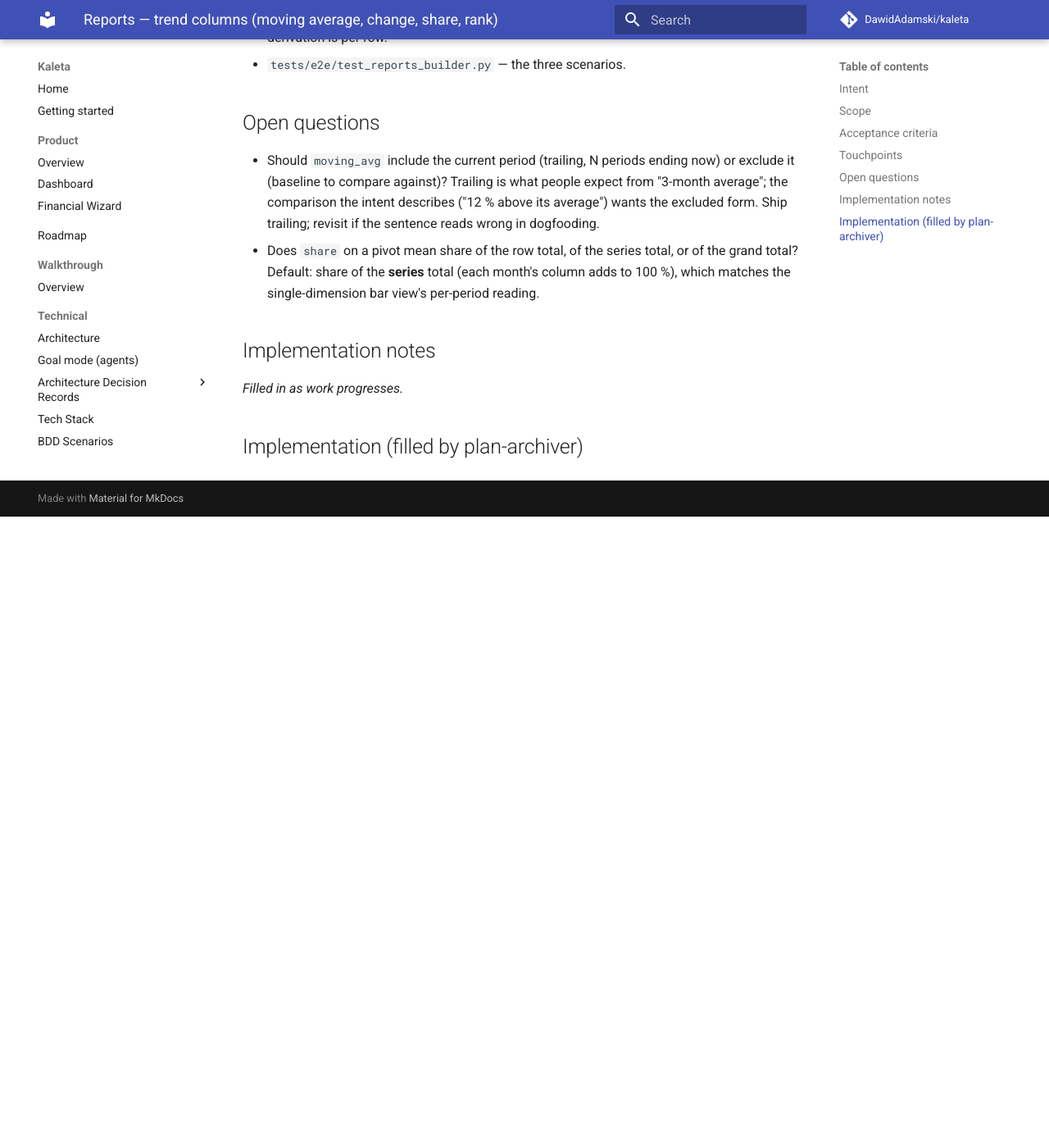
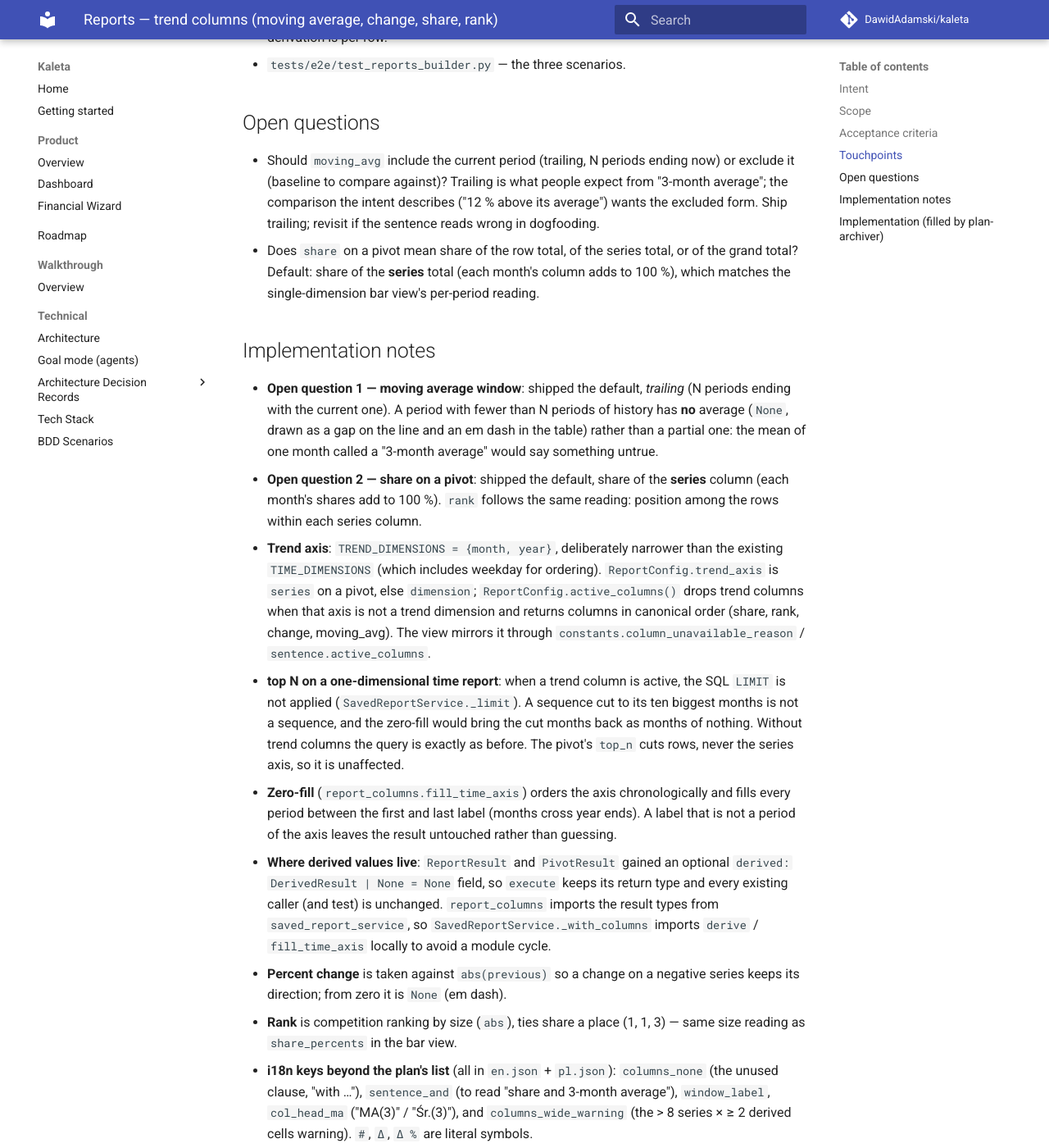
Before and after one commit to DawidAdamski/kaleta, an MkDocs documentation site: the page built from docs/plans/reports-trend-columns.md, in a window 1280 px wide and 1400 px high, scrolled down 3015 px. Shown: the whole window at 82% size. Built offline with MkDocs 1.6.1 and Material for MkDocs 9.7.7, drawn with Linux system fonts in a browser that asks for light colours; comment, search, counter and statistics services are not loaded; before the commit the page ends 3645 px from its top, so only the background shows below that; some of the changed text lies outside the part shown.

Commit message:
test(reports): KAL-RPT-008..010 scenarios, e2e coverage, implementation notes
Co-Authored-By: Claude Opus 5.5 <noreply@anthropic.com>
Claude-Session: https://claude.ai/code/session_01G13kNHdWULrLSsKUgiuQjH

```diff
--- a/docs/plans/reports-trend-columns.md
+++ b/docs/plans/reports-trend-columns.md
@@ -142,6 +142,58 @@ Out of scope:
 
 ## Implementation notes
 
-_Filled in as work progresses._
+- **Open question 1 — moving average window**: shipped the default,
+  *trailing* (N periods ending with the current one). A period with
+  fewer than N periods of history has **no** average (`None`, drawn as
+  a gap on the line and an em dash in the table) rather than a partial
+  one: the mean of one month called a "3-month average" would say
+  something untrue.
+- **Open question 2 — share on a pivot**: shipped the default, share of
+  the **series** column (each month's shares add to 100 %). `rank`
+  follows the same reading: position among the rows within each series
+  column.
+- **Trend axis**: `TREND_DIMENSIONS = {month, year}`, deliberately
+  narrower than the existing `TIME_DIMENSIONS` (which includes weekday
+  for ordering). `ReportConfig.trend_axis` is `series` on a pivot, else
+  `dimension`; `ReportConfig.active_columns()` drops trend columns when
+  that axis is not a trend dimension and returns columns in canonical
+  order (share, rank, change, moving_avg). The view mirrors it through
+  `constants.column_unavailable_reason` / `sentence.active_columns`.
+- **top N on a one-dimensional time report**: when a trend column is
+  active, the SQL `LIMIT` is not applied (`SavedReportService._limit`).
+  A sequence cut to its ten biggest months is not a sequence, and the
+  zero-fill would bring the cut months back as months of nothing.
+  Without trend columns the query is exactly as before. The pivot's
+  `top_n` cuts rows, never the series axis, so it is unaffected.
+- **Zero-fill** (`report_columns.fill_time_axis`) orders the axis
+  chronologically and fills every period between the first and last
+  label (months cross year ends). A label that is not a period of the
+  axis leaves the result untouched rather than guessing.
+- **Where derived values live**: `ReportResult` and `PivotResult` gained
+  an optional `derived: DerivedResult | None = None` field, so
+  `execute` keeps its return type and every existing caller (and test)
+  is unchanged. `report_columns` imports the result types from
+  `saved_report_service`, so `SavedReportService._with_columns` imports
+  `derive` / `fill_time_axis` locally to avoid a module cycle.
+- **Percent change** is taken against `abs(previous)` so a change on a
+  negative series keeps its direction; from zero it is `None` (em dash).
+- **Rank** is competition ranking by size (`abs`), ties share a place
+  (1, 1, 3) — same size reading as `share_percents` in the bar view.
+- **i18n keys beyond the plan's list** (all in `en.json` + `pl.json`):
+  `columns_none` (the unused clause, "with …"), `sentence_and` (to read
+  "share and 3-month average"), `window_label`, `col_head_ma`
+  ("MA(3)" / "Śr.(3)"), and `columns_wide_warning` (the > 8 series
+  × ≥ 2 derived cells warning). `#`, `Δ`, `Δ %` are literal symbols.
+- **Rendering**: table headers `Share`, `#`, `Δ`, `Δ %`, `MA(N)`; in the
+  pivot grid the derived cells sit beside each series cell (muted,
+  `k-pivot-derived`), the footer leaves them blank. Line charts now name
+  their colours explicitly from `chart_palette` so the dashed average
+  can wear its series' hue. `bar`/`pie`/`donut` ignore derived columns.
+- **Existing e2e test touched**: `KAL-RPT-001` asserted six sentence
+  slots; the columns clause makes seven. The count was updated to 7 and
+  an assertion added that the new slot starts unused — not a loosening.
+- **E2E read of the chart**: KAL-RPT-008 reads the drawn chart's series
+  line styles via `getElement(id).chart.getOption()`; ECharts reports
+  the plain line as `solid` and the average as `dashed`.
 
 ## Implementation (filled by plan-archiver)
```
Also changed, not shown: docs/bdd.md (+31 -0 lines), 1 other file.
